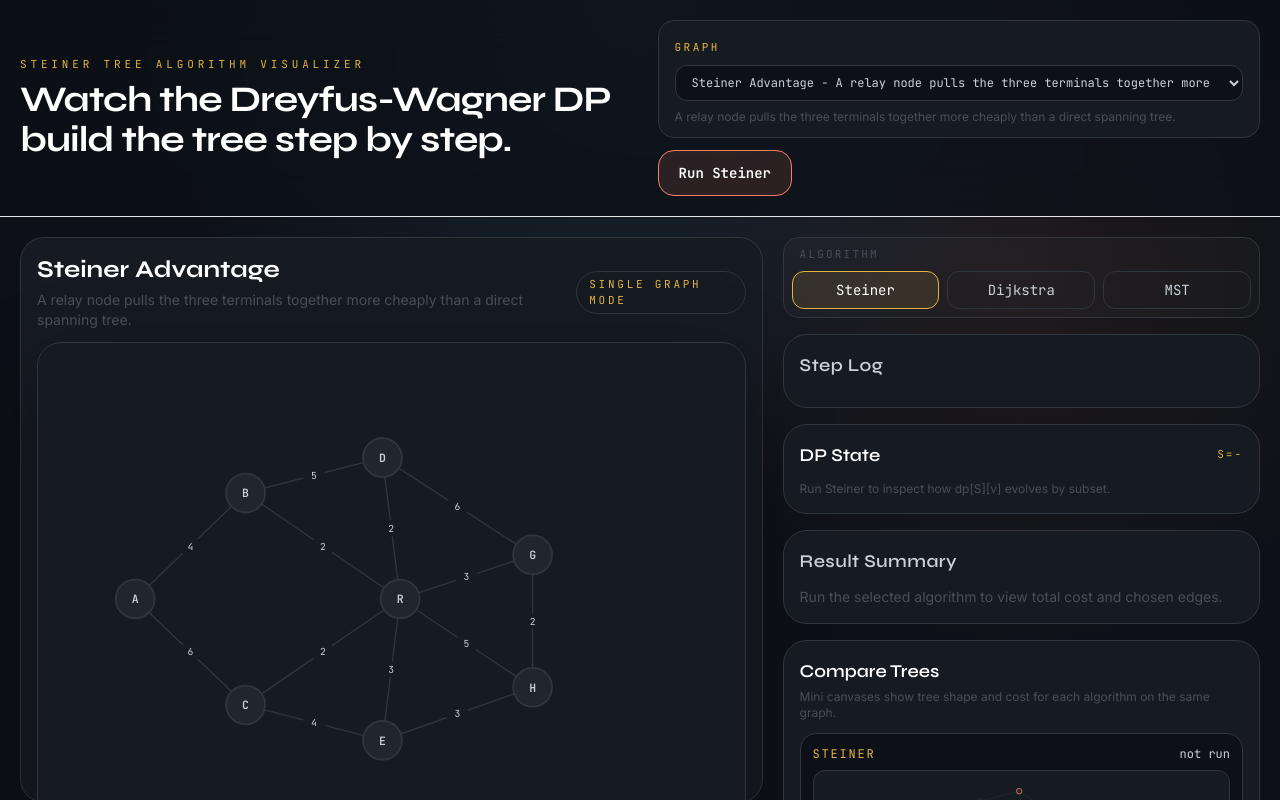
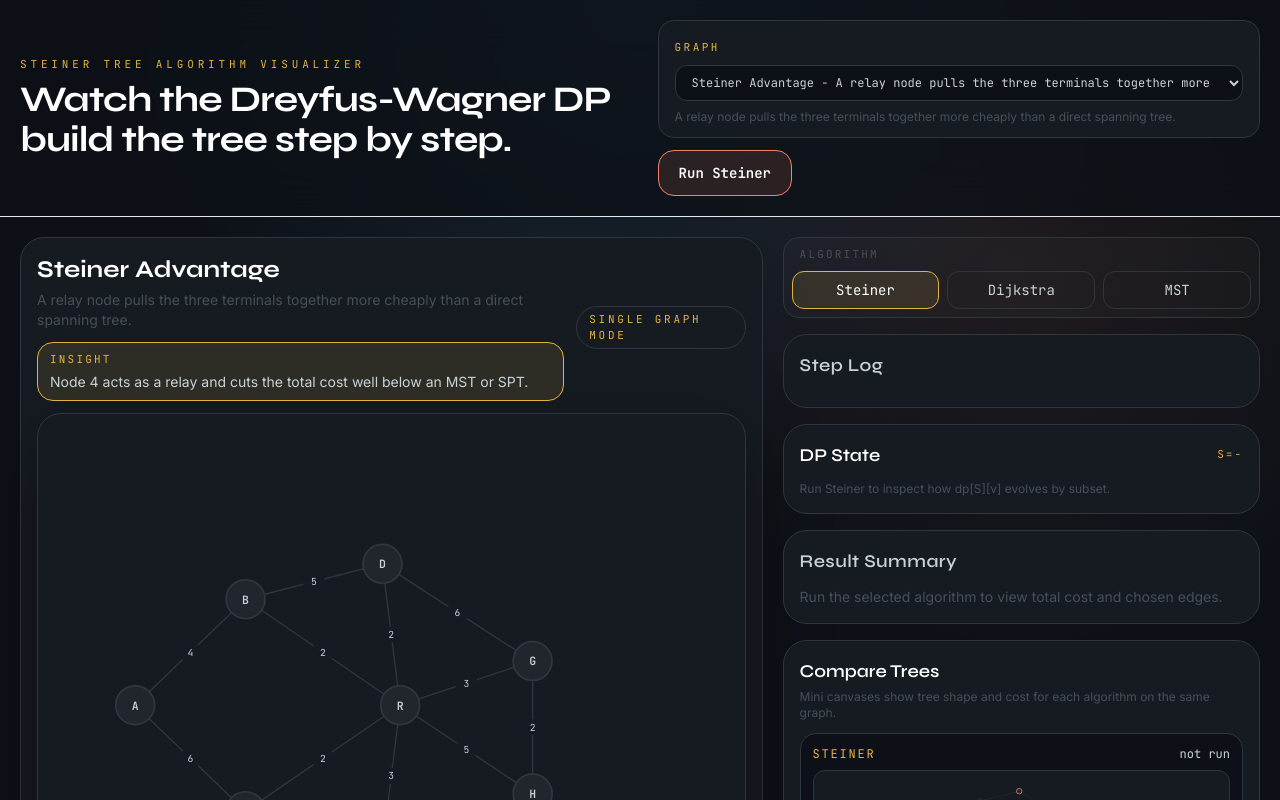
Before and after one commit to Sam27112004/Steiner_Tree_viz, a React (Vite) app: page / in a window 1280 px wide. Shown: the top 800 px of the page. Built offline with nearby package versions, Linux system fonts and the light colour scheme.

Commit message:
[Phase3] Add graph insight banner

```diff
--- a/src/components/layout/MainLayout.jsx
+++ b/src/components/layout/MainLayout.jsx
@@ -43,6 +43,14 @@ function MainLayout({ graph, renderState, steps, onRunSteiner }) {
               <div>
                 <h2 className="font-display text-2xl font-bold text-white">{graph.name}</h2>
                 <p className="mt-1 text-sm text-[var(--color-visited)]">{graph.description}</p>
+                {graph.insight ? (
+                  <div className="mt-3 rounded-2xl border border-[var(--color-consider)] bg-[rgba(227,179,65,0.12)] px-3 py-2">
+                    <p className="font-mono text-[11px] uppercase tracking-[0.2em] text-[var(--color-consider)]">
+                      Insight
+                    </p>
+                    <p className="mt-1 text-sm text-[var(--color-node-text)]">{graph.insight}</p>
+                  </div>
+                ) : null}
               </div>
               <div className="rounded-full border border-border px-3 py-1 font-mono text-[11px] uppercase tracking-[0.25em] text-[var(--color-consider)]">
                 Single graph mode
```
